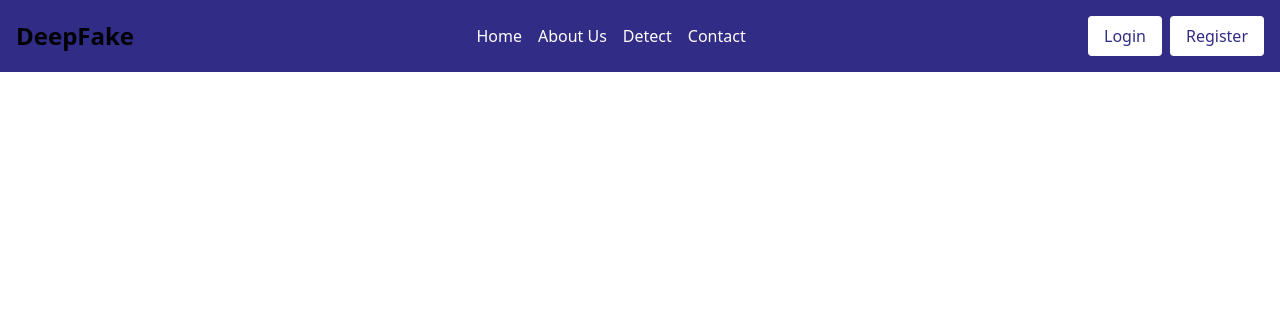
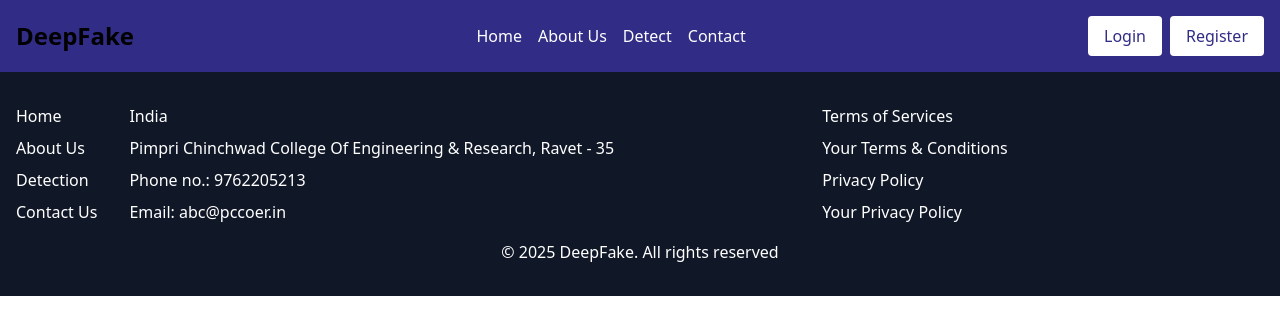
Before and after one commit to Kalash-B/DeepFake-Detection-System, a React (Vite) app in the folder frontend/: page /aboutus in a window 1280 px wide. Shown: the top 334 px of the page. Built offline with nearby package versions, Linux system fonts and the light colour scheme.

Commit message:
footer , detection updated

```diff
--- a/frontend/src/App.jsx
+++ b/frontend/src/App.jsx
@@ -3,8 +3,12 @@ import { BrowserRouter as Router, Routes, Route, Navigate } from "react-router-d
 import Login from "./components/Login";
 import Register from "./components/Register";
 import Dashboard from "./components/Dashboard";
+import Navbar from "./components/Navbar";
+import Footer from "./components/Footer";
+
+
 import Home from "../pages/Home";
-import Navbar from './components/Navbar'
+import ContactUs from "../pages/contactUs";
 
 const App = () => {
   return (
@@ -17,9 +21,10 @@ const App = () => {
           <Route path="/register" element={<Register />} />
           <Route path="/dashboard" element={<Dashboard />} />
           <Route path="/home" element={<Home />} />
+          <Route path="/contact" element={<ContactUs />}/>
         </Routes>
       </Router>
-
+      <Footer />
     </>
   );
 };
--- /dev/null
+++ b/frontend/src/components/AboutUs.jsx
@@ -0,0 +1,20 @@
+import AboutUsImg from "../../assets/aboutus.jpeg"
+
+
+const AboutUs = () => {
+    return (
+        <div className="AboutSection w-full min-h-screen flex md:flex-row-reverse flex-col-reverse justify-center items-center relative gap-10 bg-mid-blue">
+            <div className="left w-full md:p-10 p-5">
+                <h1 className="text-xl md:text-xl font-bold">About Us</h1>
+
+                <p className="mt-4 md:w-3/4 text-sm md:text-base text-textColor font-semibold">The rise of Deepfake technology has led to increased concerns about misinformation, identity fraud, and security threats. Deepfake media, created using advanced AI-based generative models, can manipulate images and videos to misrepresent individuals, leading to false narratives, privacy breaches, and social distrust. Traditional detection methods are often ineffective against rapidly evolving AI-generated deepfake content. Therefore, there is a need for a real-time, AI-driven Deepfake Detection System that can efficiently analyse images and videos, distinguishing authentic content from manipulated media with high accuracy.</p>
+
+            </div>
+            <div className="right w-full bg-blue relative flex justify-center">
+                <img src={AboutUsImg} alt="" className="md:w-96 w-72  mt-4 md:mt-0" />
+            </div>
+        </div>
+    )
+}
+
+export default AboutUs
--- /dev/null
+++ b/frontend/src/components/ContactUs.jsx
@@ -0,0 +1,60 @@
+import React from "react";
+import AboutUsImg from "../../assets/contact.jpg"
+
+const ContactUs = () => {
+  return (
+    <div className="bg-gray-900 text-white font-roboto min-h-screen flex items-center justify-center">
+      <div className="bg-gray-800 p-8 rounded-lg shadow-lg flex flex-col md:flex-row items-center md:items-start space-y-8 md:space-y-0 md:space-x-8">
+        <div className="w-full md:w-1/2">
+          <h1 className="text-3xl font-bold mb-6">Contact Us</h1>
+          <form className="space-y-4">
+            <div className="flex space-x-4">
+              <div className="w-1/2">
+                <label className="block text-sm font-medium" htmlFor="first-name">
+                  First name
+                </label>
+                <input className="mt-1 block w-full bg-gray-700 border border-gray-600 rounded-md py-2 px-3 text-white" id="first-name" name="first-name" type="text" placeholder="Jane" />
+              </div>
+              <div className="w-1/2">
+                <label className="block text-sm font-medium" htmlFor="last-name">
+                  Last name
+                </label>
+                <input className="mt-1 block w-full bg-gray-700 border border-gray-600 rounded-md py-2 px-3 text-white" id="last-name" name="last-name" type="text" placeholder="Smitherton" />
+              </div>
+            </div>
+            <div>
+              <label className="block text-sm font-medium" htmlFor="email">
+                Email address
+              </label>
+              <input className="mt-1 block w-full bg-gray-700 border border-gray-600 rounded-md py-2 px-3 text-white" id="email" name="email" type="email" placeholder="email@example.com" />
+            </div>
+            <div>
+              <label className="block text-sm font-medium" htmlFor="product">
+                Product Of Interest
+              </label>
+              <select className="mt-1 block w-full bg-gray-700 border border-gray-600 rounded-md py-2 px-3 text-white" id="product" name="product">
+                <option>Image Detection</option>
+              </select>
+            </div>
+            <div>
+              <label className="block text-sm font-medium" htmlFor="remark">
+                Remark
+              </label>
+              <textarea className="mt-1 block w-full bg-gray-700 border border-gray-600 rounded-md py-2 px-3 text-white" id="remark" name="remark" rows="3" placeholder="How can we help you?"></textarea>
+            </div>
+            <div>
+              <button className="w-full bg-white text-gray-900 font-bold py-2 px-4 rounded-md" type="submit">
+                Submit
+              </button>
+            </div>
+          </form>
+        </div>
+        <div className="w-full md:w-1/2 flex justify-center">
+           <img src={AboutUsImg} alt="" className="md:w-96 w-72  mt-4 md:mt-0" />
+        </div>
+      </div>
+    </div>
+  );
+};
+
+export default ContactUs;
--- /dev/null
+++ b/frontend/src/components/Footer.jsx
@@ -0,0 +1,41 @@
+import React from "react";
+
+const Footer = () => {
+  return (
+    <footer className="bg-gray-900 text-white py-8">
+      <div className="container mx-auto px-4 flex flex-col md:flex-row justify-between items-center">
+        <div className="flex flex-col md:flex-row md:space-x-8 mb-4 md:mb-0">
+          <div className="flex flex-col space-y-2">
+            <a href="/home" className="hover:underline">Home</a>
+            <a href="/" className="hover:underline">About Us</a>
+            <a href="#" className="hover:underline">Detection</a>
+            <a href="/contact" className="hover:underline">Contact Us</a>
+          </div>
+          <div className="flex flex-col space-y-2">
+            <span>India</span>
+            <span>Pimpri Chinchwad College Of Engineering & Research, Ravet - 35</span>
+            <span>Phone no.: 9762205213</span>
+            <span>Email: abc@pccoer.in</span>
+          </div>
+        </div>
+        <div className="flex flex-col space-y-2 mb-4 md:mb-0">
+          <a href="#" className="hover:underline">Terms of Services</a>
+          <a href="#" className="hover:underline">Your Terms & Conditions</a>
+          <a href="#" className="hover:underline">Privacy Policy</a>
+          <a href="#" className="hover:underline">Your Privacy Policy</a>
+        </div>
+        <div className="flex space-x-4">
+          <a href="#" className="text-white hover:text-gray-400"><i className="fab fa-facebook-f"></i></a>
+          <a href="#" className="text-white hover:text-gray-400"><i className="fab fa-linkedin-in"></i></a>
+          <a href="#" className="text-white hover:text-gray-400"><i className="fab fa-youtube"></i></a>
+          <a href="#" className="text-white hover:text-gray-400"><i className="fab fa-instagram"></i></a>
+        </div>
+      </div>
+      <div className="text-center mt-4">
+        <span>© 2025 DeepFake. All rights reserved</span>
+      </div>
+    </footer>
+  );
+};
+
+export default Footer;
--- a/frontend/src/components/Navbar.jsx
+++ b/frontend/src/components/Navbar.jsx
@@ -6,8 +6,8 @@ const Navbar = () => {
       <div className="container mx-auto flex justify-between items-center">
         <div className="text-2xl font-bold">DeepFake</div>
         <nav className="space-x-4">
-          <a href="/" className="text-white">Home</a>
-          <a href="/aboutus" className="text-white">About Us</a>
+          <a href="/home" className="text-white">Home</a>
+          <a href="/" className="text-white">About Us</a>
           <a href="/detect" className="text-white">Detect</a>
           <a href="/contact" className="text-white">Contact</a>
         </nav>
--- /dev/null
+++ b/frontend/src/components/detect.jsx
@@ -0,0 +1,23 @@
+import React from "react";
+
+const DeepFakeFinder = () => {
+  return (
+    <div className="bg-gray-900 flex items-center justify-center min-h-screen">
+      <div className="text-center">
+        <h1 className="text-white text-3xl font-playfair mb-8">Find DeepFake</h1>
+        <div className="bg-white rounded-lg p-10 shadow-lg">
+          <button className="bg-black text-white py-2 px-6 rounded-full text-lg mb-4">
+            Upload Image
+          </button>
+          <p className="text-gray-700">
+            or drop a file,
+            <br />
+            paste image or URL
+          </p>
+        </div>
+      </div>
+    </div>
+  );
+};
+
+export default DeepFakeFinder;
--- a/frontend/src/pages/Home.jsx
+++ b/frontend/src/pages/Home.jsx
@@ -1,5 +1,7 @@
 import React from "react";
-import HeroSection from "../components/HeroSection";
+import HeroSection from "../components/HeroSection"
+import AboutUs from "../components/AboutUs"
+import DeepFakeFinder from "./components/detect"
 
 
 const Home = () => {
@@ -7,6 +9,8 @@ const Home = () => {
     <>
 
       <HeroSection />
+      <AboutUs />
+      <DeepFakeFinder />
     </>
   );
 };
--- /dev/null
+++ b/frontend/src/pages/contactUs.jsx
@@ -0,0 +1,14 @@
+import React from "react";
+import ContactUs from "../components/ContactUs"
+
+
+const ContactUs = () => {
+  return (
+    <>
+
+      <ContactUs />
+    </>
+  );
+};
+
+export default ContactUs;
```
Also changed, not shown: frontend/src/assets/aboutus.jpeg (added), frontend/src/assets/contact.jpg (added).
